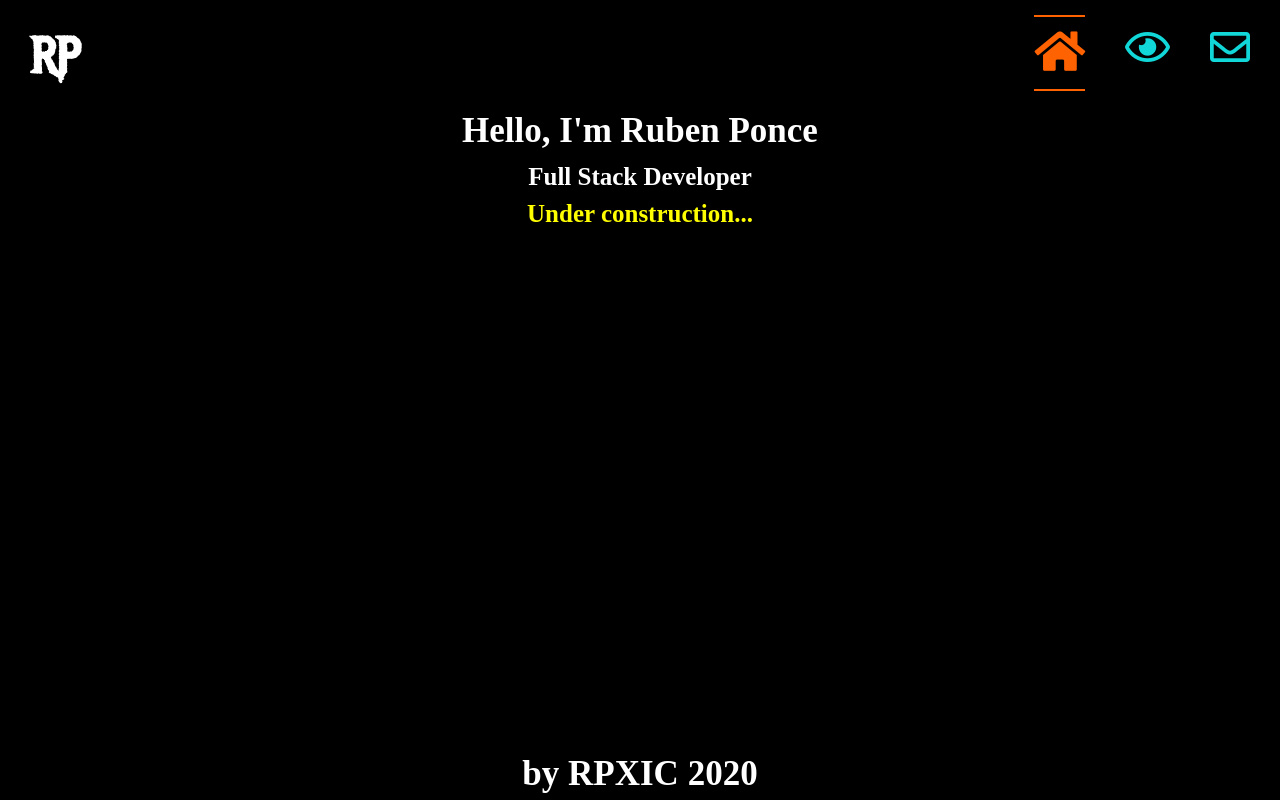
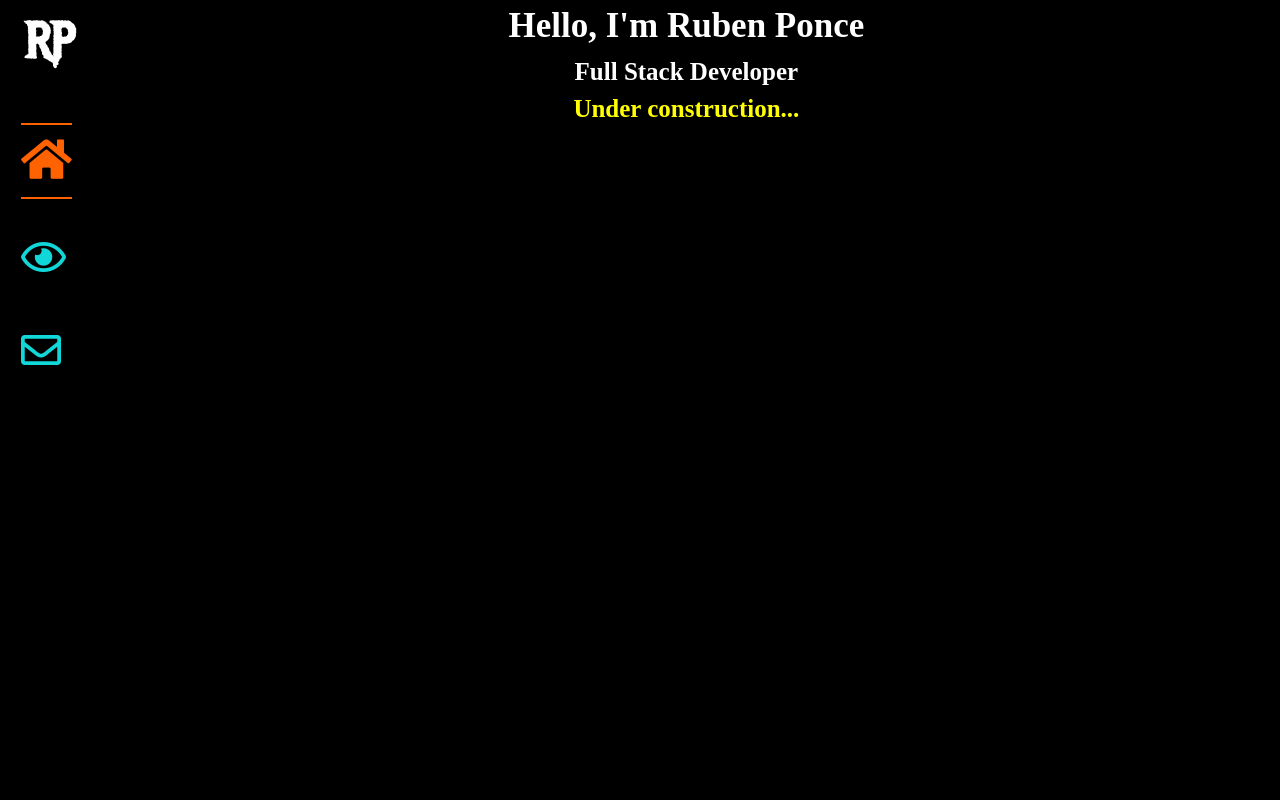
Before and after one commit to RPXIC/portfolio-react, a React (Create React App) app: page / in a window 1280 px wide. Built offline with nearby package versions, Linux system fonts and the light colour scheme; no server answers; what graphql-hooks would draw is missing.

Commit message:
resposive nav

```diff
--- a/src/components/Layout.js
+++ b/src/components/Layout.js
@@ -11,7 +11,7 @@ const Layout = ({children}) => {
                 <Main>
                     {children}
                 </Main>
-                <Footer />
+                {/* <Footer /> */}
             </App>
         </>
     )
--- a/src/styles/GlobalStyles.js
+++ b/src/styles/GlobalStyles.js
@@ -44,10 +44,14 @@ export const GlobalStyles = createGlobalStyle`
 
 export const App = styled.div`
     width: 100%;
-    height: 100vh;
+    min-height: 100vh;
+    height: auto;
     display: flex;
     flex-direction: column;
     justify-content: space-between;
+    @media (min-width: 1025px){
+        flex-direction: row;
+    }
 `
 
 export const Main = styled.main`
--- a/src/styles/HeaderStyles.js
+++ b/src/styles/HeaderStyles.js
@@ -9,6 +9,9 @@ export const Container = styled.header`
     position: sticky;
     background-color: black;
     width: 100%;
+    @media (min-width: 1025px) {
+        width: 10rem;
+    }
 `
 
 export const Content = styled.div`
@@ -18,6 +21,9 @@ export const Content = styled.div`
         display:flex;
         align-items: center;
         justify-content: space-between;
+    }
+    @media (min-width: 1025px) {
+        flex-direction: column;
     }
 `
 
@@ -30,4 +36,7 @@ export const LogoText = styled.h1`
     @media (max-width: 768px) {
         margin: 0;
     }
+    @media (min-width: 1025px) {
+        margin: .5rem 0 0 .5rem;
+    }
 `
--- a/src/styles/NavbarStyle.js
+++ b/src/styles/NavbarStyle.js
@@ -4,13 +4,18 @@ import { NavLink } from 'react-router-dom'
 export const Nav = styled.nav`
     display: flex;
     justify-content: center;
+    @media (min-width: 1025px) {
+        flex-direction: column;
+        position: fixed;
+        top: 11rem;
+    }
 `
 
 export const Link = styled(NavLink)`
     color: #11d7d8;
     margin: 1.3rem 2rem;
     padding: 1rem 0;
-    transition: color 1s;
+    transition: all 1s;
     @media (max-width: 768px) {
         margin-bottom: 1rem;
         font-size: 2.5rem;
```
